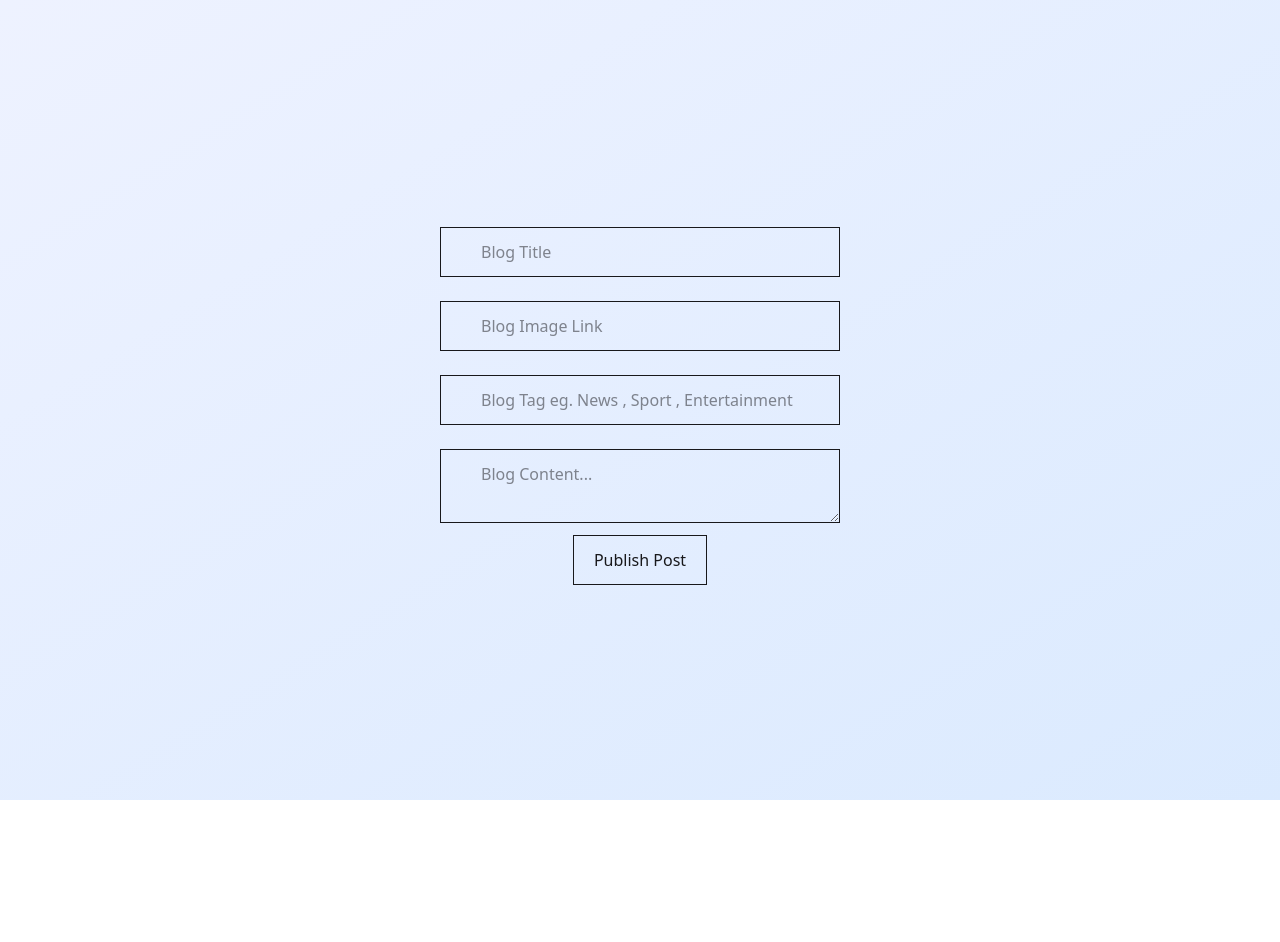
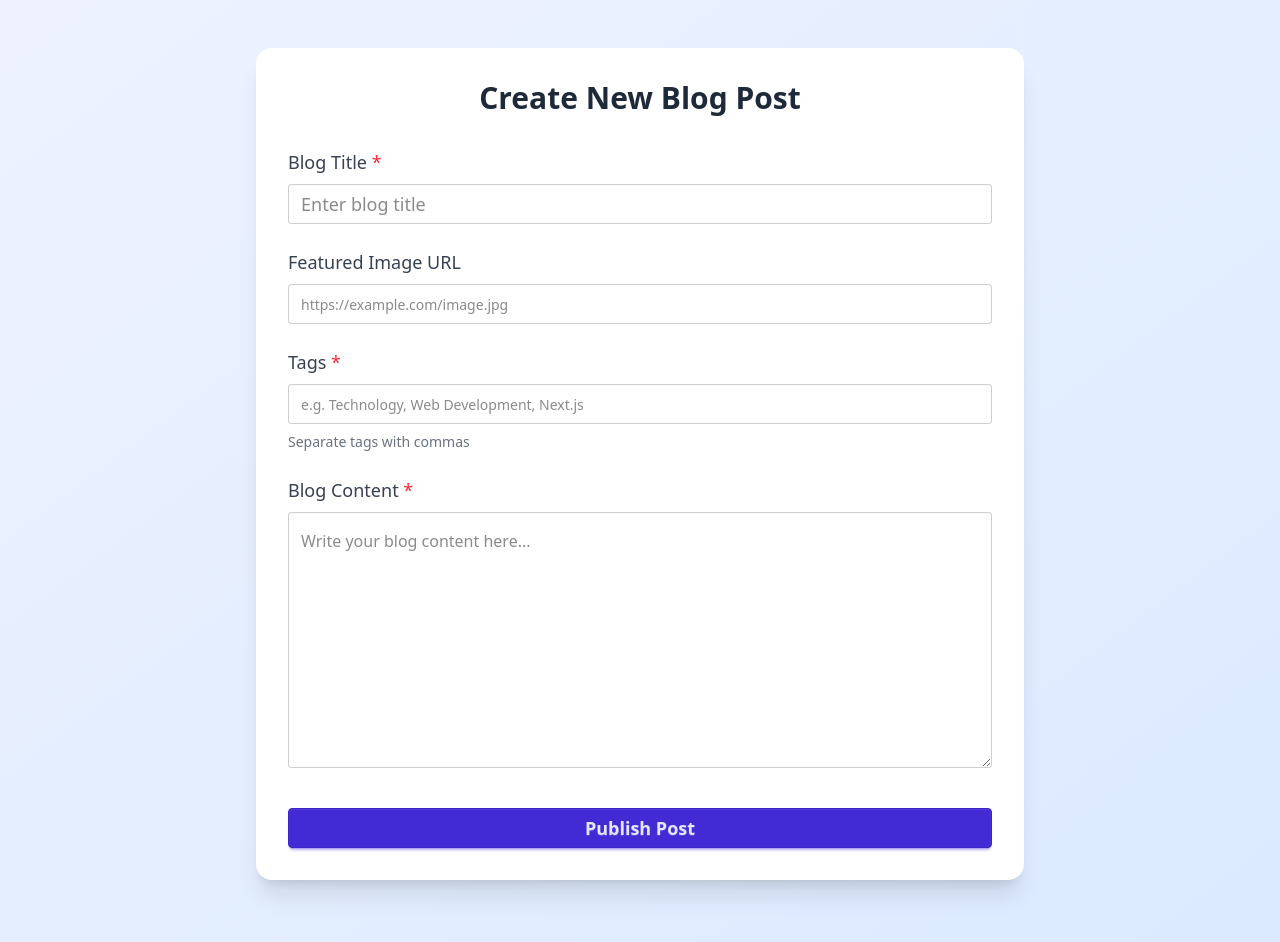
Before and after one commit to malahim-MAR/blogging-app-nextjs-firebase-dynamic-routing, a Next.js app: page /NewBlog in a window 1280 px wide. Shown: the top 942 px of the page. Before the commit the page ends 800 px from the top, so only its background shows below. Built offline with nearby package versions, Linux system fonts and the light colour scheme.

Commit message:
Design Done For Create Blog Page

```diff
--- a/src/app/NewBlog/page.jsx
+++ b/src/app/NewBlog/page.jsx
@@ -1,7 +1,94 @@
+// "use client";
+// import { addDoc, collection, serverTimestamp } from "firebase/firestore";
+// import React from "react";
+// import { useState } from "react";
+// import { db } from "../lib/firebase";
+
+// const Page = () => {
+//   const [title, setTitle] = useState("");
+//   const [imageLink, setImageLink] = useState("");
+//   const [tags, setTags] = useState("");
+//   const [content, setContent] = useState("");
+//   const [loading, setLoading] = useState(false);
+
+//   const handlePublish = async (e) => {
+//     setLoading(true);
+//     e.preventDefault();
+//     if (title === "" || tags === "" || content === "") {
+//       return (
+//         <>
+//           <p className="text-red-600">Please Fill ALl Important Fields</p>
+//         </>
+//       );
+//     }
+//     try {
+//       await addDoc(collection(db, "MyBlogs"), {
+//         BlogTitle: title,
+//         BlogImageLink: imageLink,
+//         BlogTags: tags,
+//         BlogContent: content,
+//         BlogPublishTime: serverTimestamp(),
+//       });
+//     } catch (error) {
+//       console.error("Error adding document: ", error);
+//     } finally {
+//       setTitle("");
+//       setImageLink("");
+//       setTags("");
+//       setContent("");
+//       setLoading(false);
+//     }
+//     console.log("title:", title);
+//     console.log("imageLink:", imageLink);
+//     console.log("tags:", tags);
+//     console.log("content:", content);
+//   };
+//   return (
+//     <>
+//       <div className="flex flex-col items-center justify-center min-h-screen bg-gradient-to-br from-indigo-50 to-blue-100">
+//         <input
+//           type="text"
+//           className="w-100 border m-3 px-10 py-3"
+//           placeholder="Blog Title"
+//           value={title}
+//           onChange={(e) => setTitle(e.target.value)}
+//         />
+//         <input
+//           type="text"
+//           className="w-100 border m-3 px-10 py-3"
+//           placeholder="Blog Image Link"
+//           value={imageLink}
+//           onChange={(e) => setImageLink(e.target.value)}
+//         />
+//         <input
+//           type="text"
+//           className="w-100 border m-3 px-10 py-3"
+//           placeholder="Blog Tag eg. News , Sport , Entertainment"
+//           value={tags}
+//           onChange={(e) => setTags(e.target.value)}
+//         />
+//         <textarea
+//           type="text"
+//           className="w-100 border m-3 px-10 py-3"
+//           placeholder="Blog Content..."
+//           value={content}
+//           onChange={(e) => setContent(e.target.value)}
+//         />
+//         <button
+//           className="border px-5 py-3 cursor-pointer"
+//           onClick={handlePublish}
+//         >
+//           Publish Post
+//         </button>
+//       </div>
+//     </>
+//   );
+// };
+
+// export default Page;
 "use client";
 import { addDoc, collection, serverTimestamp } from "firebase/firestore";
-import React from "react";
-import { useState } from "react";
+import React, { useState } from "react";
 import { db } from "../lib/firebase";
 
 const Page = () => {
@@ -9,16 +96,19 @@ const Page = () => {
   const [imageLink, setImageLink] = useState("");
   const [tags, setTags] = useState("");
   const [content, setContent] = useState("");
+  const [loading, setLoading] = useState(false);
+  const [error, setError] = useState("");
 
   const handlePublish = async (e) => {
     e.preventDefault();
-    if (title === "" || tags === "" || content === "") {
-      return (
-        <>
-          <p className="text-red-600">Please Fill ALl Important Fields</p>
-        </>
-      );
+    setError("");
+
+    if (!title.trim() || !tags.trim() || !content.trim()) {
+      setError("Please fill in all required fields");
+      return;
     }
+
+    setLoading(true);
     try {
       await addDoc(collection(db, "MyBlogs"), {
         BlogTitle: title,
@@ -27,58 +117,121 @@ const Page = () => {
         BlogContent: content,
         BlogPublishTime: serverTimestamp(),
       });
-    } catch (error) {
-      console.error("Error adding document: ", error);
-    } finally {
+      // Reset form on success
       setTitle("");
       setImageLink("");
       setTags("");
       setContent("");
+    } catch (err) {
+      console.error("Error adding document: ", err);
+      setError("Failed to publish blog. Please try again.");
+    } finally {
+      setLoading(false);
     }
-    console.log("title:", title);
-    console.log("imageLink:", imageLink);
-    console.log("tags:", tags);
-    console.log("content:", content);
   };
+
   return (
-    <>
-      <div className="flex flex-col items-center justify-center min-h-screen bg-gradient-to-br from-indigo-50 to-blue-100">
+    <div className="min-h-screen bg-gradient-to-br from-indigo-50 to-blue-100 py-12 px-4 sm:px-6">
+      <div className="max-w-3xl mx-auto">
+        <div className="bg-white rounded-2xl shadow-xl p-6 sm:p-8 mb-8">
+          <h1 className="text-3xl font-bold text-center text-gray-800 mb-8">
+            Create New Blog Post
+          </h1>
+
+          {error && (
+            <div className="alert alert-error mb-6">
+              <svg
+                xmlns="http://www.w3.org/2000/svg"
+                className="stroke-current shrink-0 h-6 w-6"
+                fill="none"
+                viewBox="0 0 24 24"
+              >
+                <path
+                  strokeLinecap="round"
+                  strokeLinejoin="round"
+                  strokeWidth="2"
+                  d="M10 14l2-2m0 0l2-2m-2 2l-2-2m2 2l2 2m7-2a9 9 0 11-18 0 9 9 0 0118 0z"
+                />
+              </svg>
+              <span>{error}</span>
+            </div>
+          )}
+
+          <form onSubmit={handlePublish} className="space-y-6">
+            <div className="space-y-2">
+              <label className="block text-lg font-medium text-gray-700">
+                Blog Title <span className="text-red-500">*</span>
+              </label>
               <input
                 type="text"
-          className="w-100 border m-3 px-10 py-3"
-          placeholder="Blog Title"
+                placeholder="Enter blog title"
+                className="input input-bordered w-full text-lg py-4"
                 value={title}
                 onChange={(e) => setTitle(e.target.value)}
               />
+            </div>
+
+            <div className="space-y-2">
+              <label className="block text-lg font-medium text-gray-700">
+                Featured Image URL
+              </label>
               <input
                 type="text"
-          className="w-100 border m-3 px-10 py-3"
-          placeholder="Blog Image Link"
+                placeholder="https://example.com/image.jpg"
+                className="input input-bordered w-full py-4"
                 value={imageLink}
                 onChange={(e) => setImageLink(e.target.value)}
               />
+            </div>
+
+            <div className="space-y-2">
+              <label className="block text-lg font-medium text-gray-700">
+                Tags <span className="text-red-500">*</span>
+              </label>
               <input
                 type="text"
-          className="w-100 border m-3 px-10 py-3"
-          placeholder="Blog Tag eg. News , Sport , Entertainment"
+                placeholder="e.g. Technology, Web Development, Next.js"
+                className="input input-bordered w-full py-4"
                 value={tags}
                 onChange={(e) => setTags(e.target.value)}
               />
+              <p className="text-sm text-gray-500">Separate tags with commas</p>
+            </div>
+
+            <div className="space-y-2">
+              <label className="block text-lg font-medium text-gray-700">
+                Blog Content <span className="text-red-500">*</span>
+              </label>
               <textarea
-          type="text"
-          className="w-100 border m-3 px-10 py-3"
-          placeholder="Blog Content..."
+                placeholder="Write your blog content here..."
+                className="textarea textarea-bordered w-full h-64 text-base py-4"
                 value={content}
                 onChange={(e) => setContent(e.target.value)}
               />
+            </div>
+
+            <div className="pt-4">
               <button
-          className="border px-5 py-3 cursor-pointer"
-          onClick={handlePublish}
+                type="submit"
+                className={`btn btn-primary w-full text-lg ${
+                  loading ? "btn-disabled" : ""
+                }`}
+                disabled={loading}
               >
-          Publish Post
+                {loading ? (
+                  <>
+                    <span className="loading loading-spinner"></span>
+                    Publishing...
+                  </>
+                ) : (
+                  "Publish Post"
+                )}
               </button>
             </div>
-    </>
+          </form>
+        </div>
+      </div>
+    </div>
   );
 };
 
```
Lines whose indentation alone changed are shown as unchanged.
